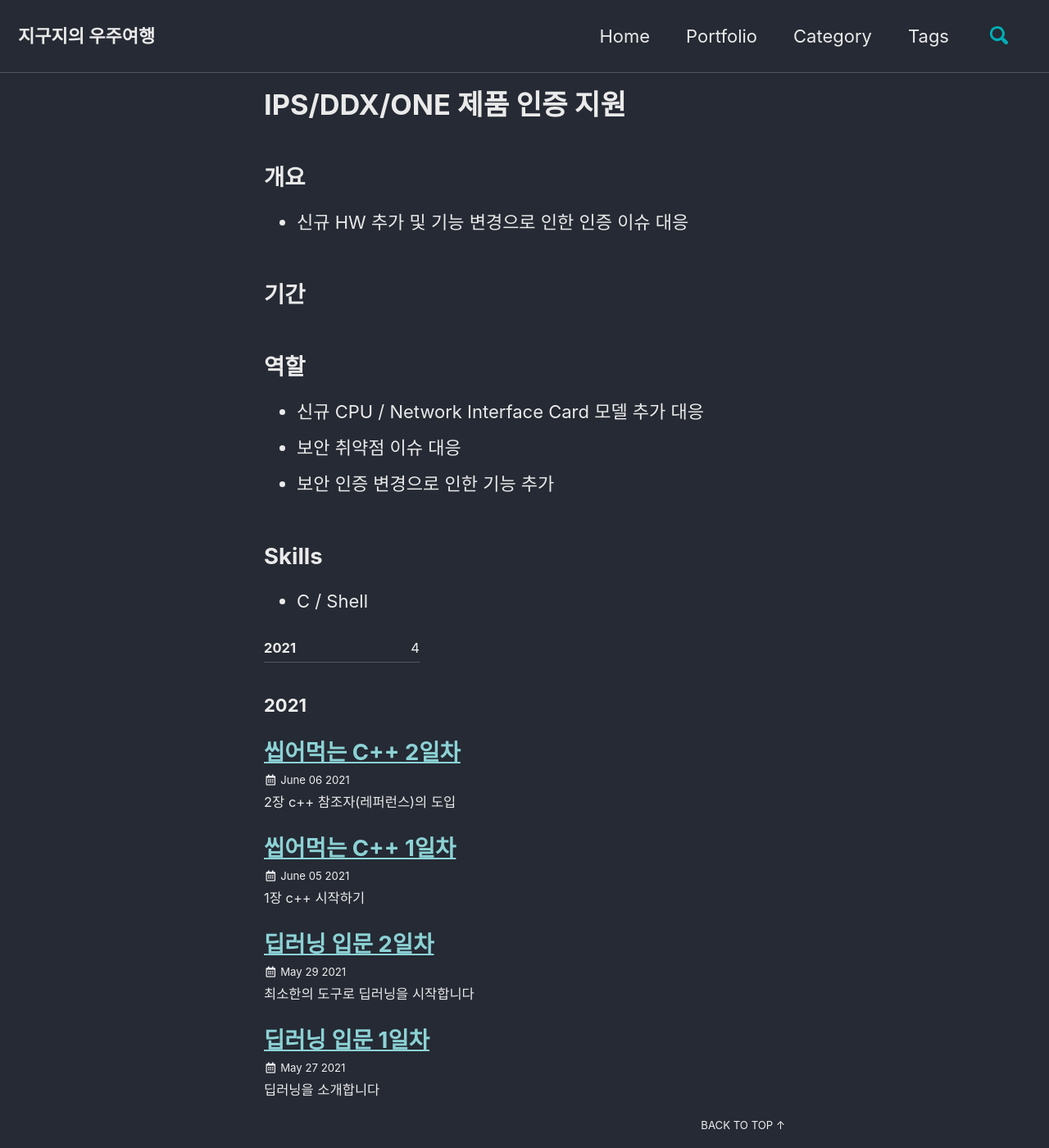
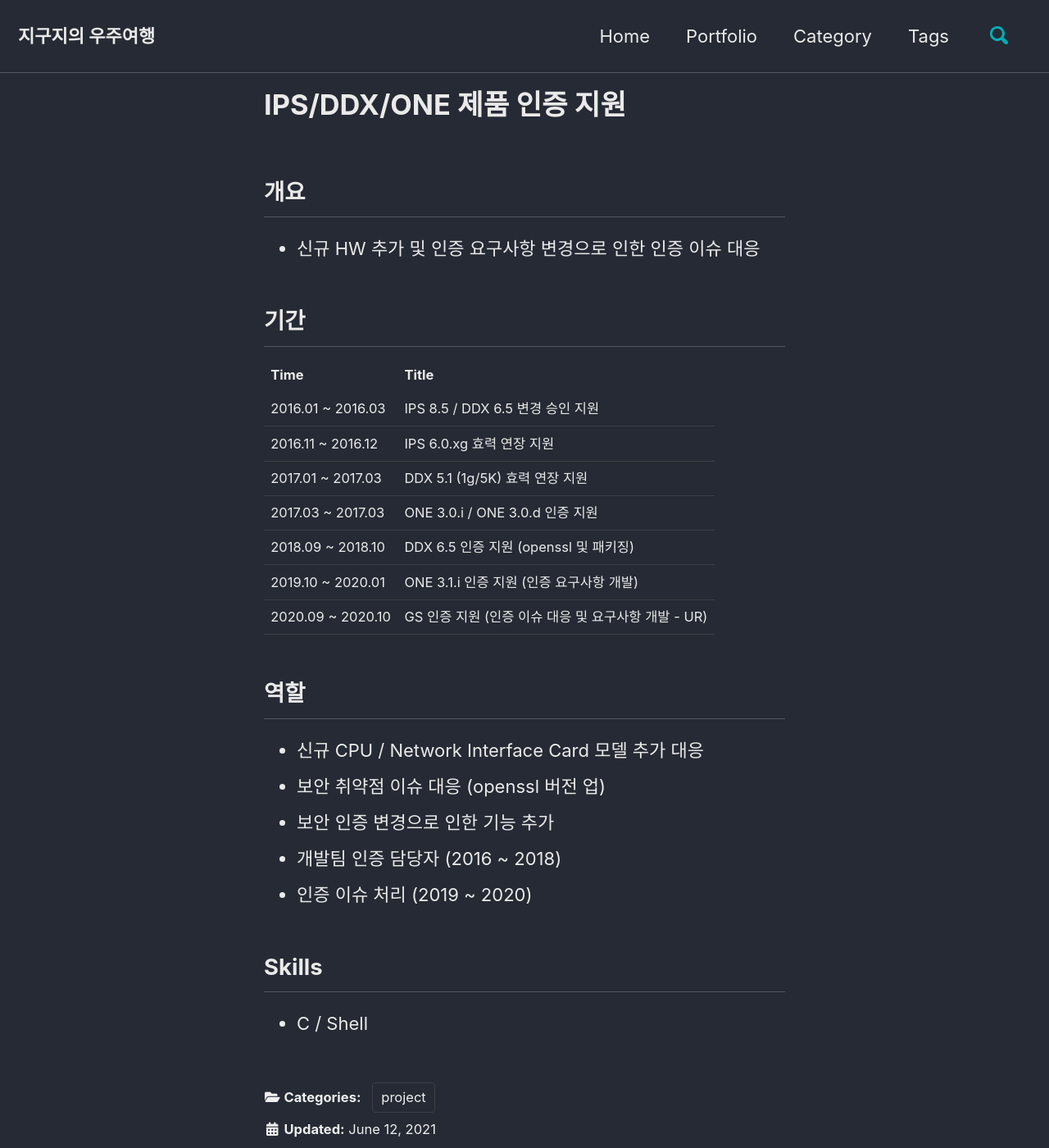
Before and after one commit to hyesuk-k/hyesuk-k.github.io, a Jekyll site: the page built from _portfolio/2016-01-01-wins_ips_cc.md, in a window 1280 px wide and 1400 px high. Shown: the whole window at 82% size. Built offline with Jekyll 4.4.1, drawn with Linux system fonts in a browser that asks for light colours; cached includes are drawn as plain includes.

Commit message:
포트폴리오 내용 추가 및 수정 (프로젝트)

```diff
--- a/_portfolio/2016-01-01-wins_ips_cc.md
+++ b/_portfolio/2016-01-01-wins_ips_cc.md
@@ -1,6 +1,6 @@
 ---
-layout: posts
-time: "2016. 01 / 2016.10 / 2018.09"
+layout: single
+time: "2016. 01 ~ 2020.10"
 title: "IPS/DDX/ONE 제품 인증 지원"
 skills: [C, Shell]
 company: "WINS"
@@ -10,17 +10,52 @@ last_modified_at: 2021-06-12
 
 ## 개요
 
-* 신규 HW 추가 및 기능 변경으로 인한 인증 이슈 대응
+* 신규 HW 추가 및 인증 요구사항 변경으로 인한 인증 이슈 대응
 
 ## 기간
 
-
+<table>
+    <tr>
+        <th> Time </th>
+        <th> Title </th>
+    </tr>
+    <tr>
+        <td> 2016.01 ~ 2016.03 </td>
+        <td> IPS 8.5 / DDX 6.5 변경 승인 지원 </td>
+    </tr>
+    <tr>
+        <td> 2016.11 ~ 2016.12 </td>
+        <td> IPS 6.0.xg 효력 연장 지원 </td>
+    </tr>
+    <tr>
+        <td> 2017.01 ~ 2017.03 </td>
+        <td> DDX 5.1 (1g/5K) 효력 연장 지원 </td>
+    </tr>
+    <tr>
+        <td> 2017.03 ~ 2017.03 </td>
+        <td> ONE 3.0.i / ONE 3.0.d 인증 지원 </td>
+    </tr>
+    <tr>
+        <td> 2018.09 ~ 2018.10 </td>
+        <td> DDX 6.5 인증 지원 (openssl 및 패키징) </td>
+    </tr>
+    <tr>
+        <td> 2019.10 ~ 2020.01 </td>
+        <td> ONE 3.1.i 인증 지원 (인증 요구사항 개발) </td>
+    </tr>
+    <tr>
+        <td> 2020.09 ~ 2020.10 </td>
+        <td> GS 인증 지원 (인증 이슈 대응 및 요구사항 개발 - UR) </td>
+    </tr>
+</table>
 
 ## 역할
 
 * 신규 CPU / Network Interface Card 모델 추가 대응
-* 보안 취약점 이슈 대응
+* 보안 취약점 이슈 대응 (openssl 버전 업)
 * 보안 인증 변경으로 인한 기능 추가
+* 개발팀 인증 담당자 (2016 ~ 2018)
+* 인증 이슈 처리 (2019 ~ 2020)
 
 ## Skills
 
```
Also changed, not shown: _portfolio/2019-07-01-wins_m_project.md (+1 -1 lines).
